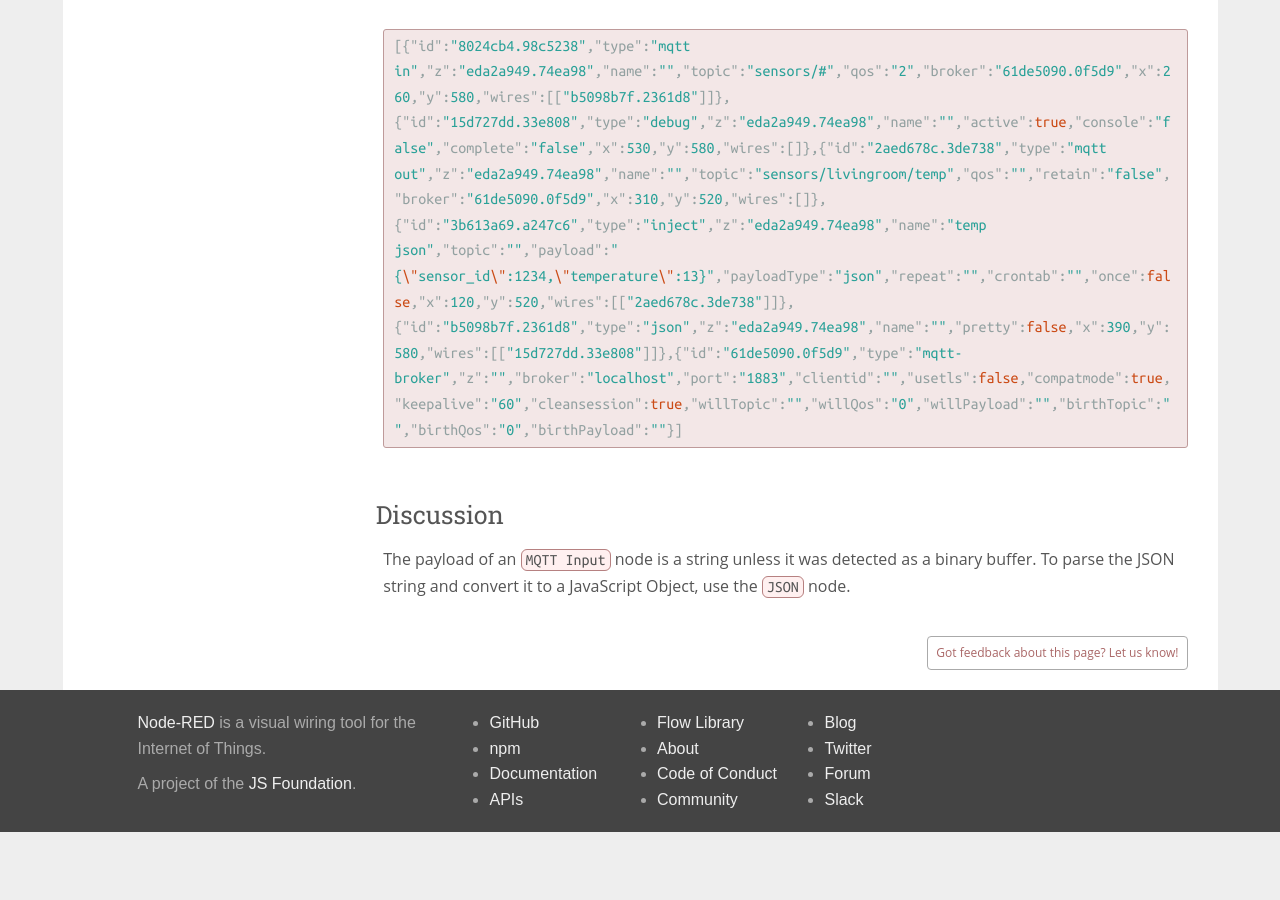
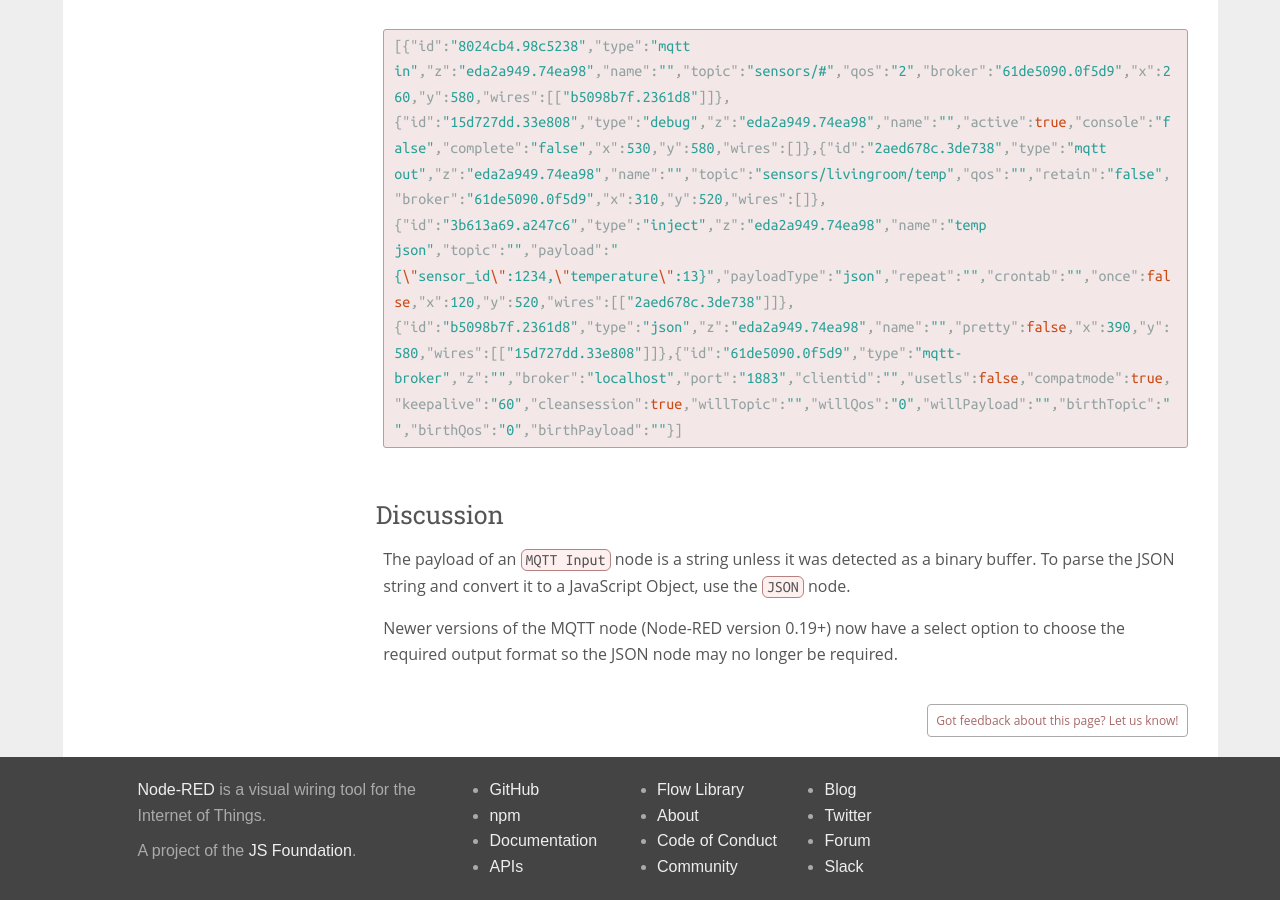
Before and after one commit to node-red/cookbook.nodered.org, a Jekyll site: the page built from mqtt/receive-json.md, in a window 1280 px wide and 900 px high, scrolled down 601 px. Built offline with Jekyll 4.4.1, drawn with Linux system fonts in a browser that asks for light colours; nearby versions of some CDN libraries; before the commit the page ends 1433 px from its top, so only the background shows below that.

Commit message:
add note re newer versions having a select to choose json output.

```diff
--- a/mqtt/receive-json.md
+++ b/mqtt/receive-json.md
@@ -25,3 +25,5 @@ Use the <code class="node">MQTT Input</code> node and a <code class="node">JSON
 ### Discussion
 
 The payload of an <code class="node">MQTT Input</code> node is a string unless it was detected as a binary buffer.  To parse the JSON string and convert it to a JavaScript Object, use the <code class="node">JSON</code> node.
+
+Newer versions of the MQTT node (Node-RED version 0.19+) now have a select option to choose the required output format so the JSON node may no longer be required.
```
